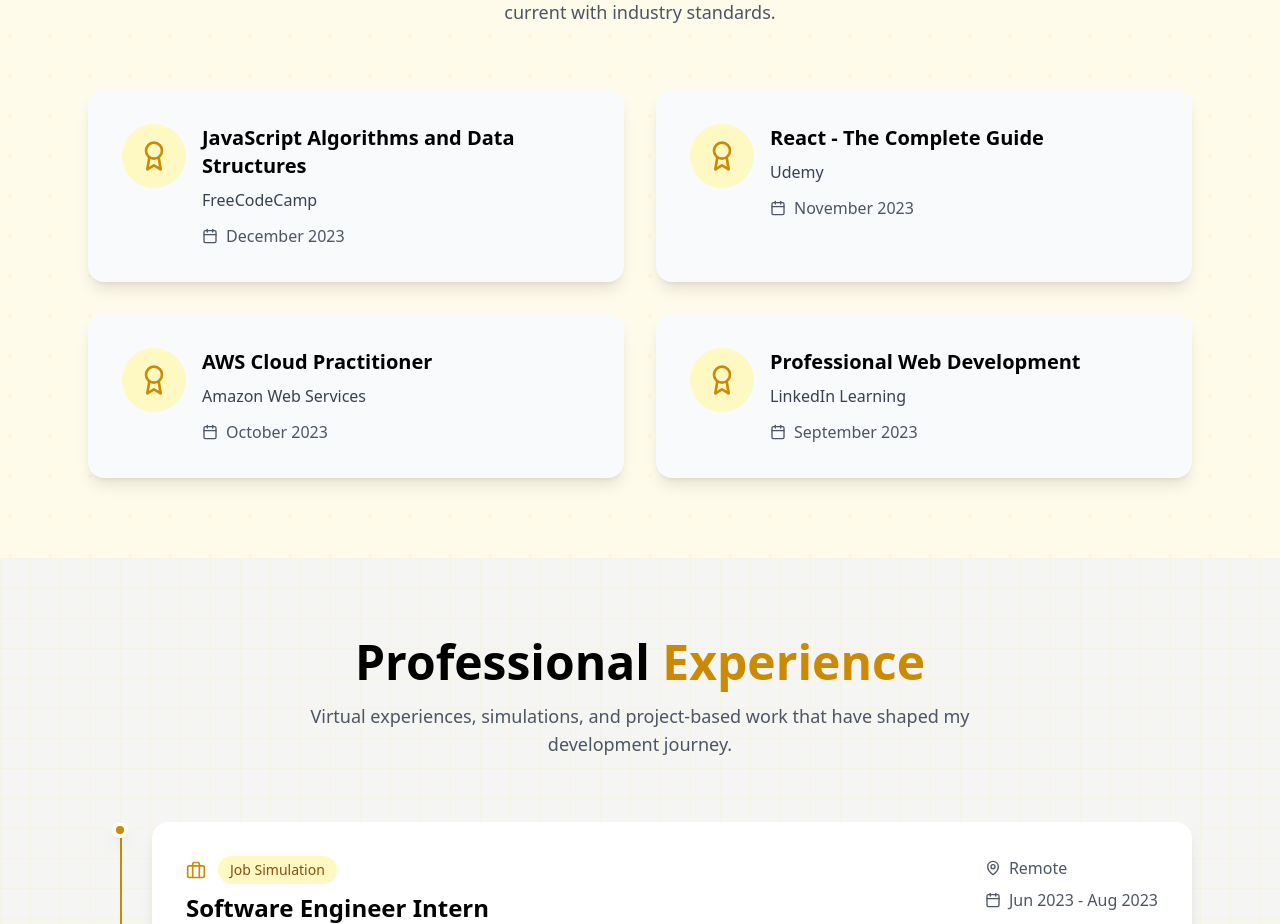
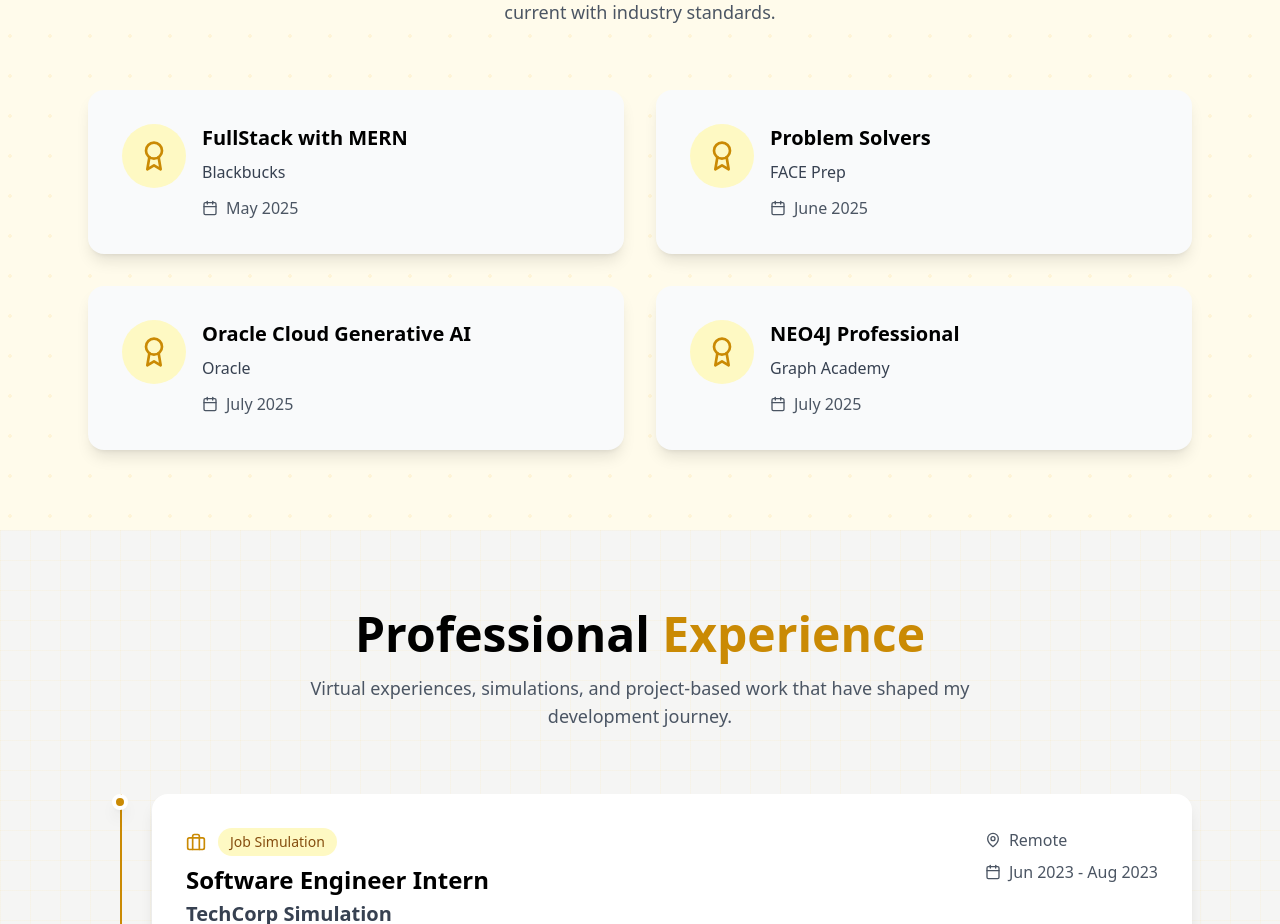
Before and after one commit to Akshit9150/portfolio, a React (Vite) app: page / in a window 1280 px wide. Shown: the part 1800-2724 px from the top of the page. Built offline with nearby package versions, Linux system fonts and the light colour scheme.

Commit message:
Updated Certificates.tsx

```diff
--- a/src/components/Certificates.tsx
+++ b/src/components/Certificates.tsx
@@ -4,27 +4,27 @@ import { Award, Calendar } from 'lucide-react';
 const Certificates = () => {
   const certificates = [
     {
-      title: "JavaScript Algorithms and Data Structures",
-      issuer: "FreeCodeCamp",
-      date: "December 2023",
+      title: "FullStack with MERN",
+      issuer: "Blackbucks",
+      date: "May 2025",
       logo: "https://images.pexels.com/photos/11035380/pexels-photo-11035380.jpeg?auto=compress&cs=tinysrgb&w=100"
     },
     {
-      title: "React - The Complete Guide",
-      issuer: "Udemy",
-      date: "November 2023",
+      title: "Problem Solvers",
+      issuer: "FACE Prep",
+      date: "June 2025",
       logo: "https://images.pexels.com/photos/11035380/pexels-photo-11035380.jpeg?auto=compress&cs=tinysrgb&w=100"
     },
     {
-      title: "AWS Cloud Practitioner",
-      issuer: "Amazon Web Services",
-      date: "October 2023",
+      title: "Oracle Cloud Generative AI",
+      issuer: "Oracle",
+      date: "July 2025",
       logo: "https://images.pexels.com/photos/11035380/pexels-photo-11035380.jpeg?auto=compress&cs=tinysrgb&w=100"
     },
     {
-      title: "Professional Web Development",
-      issuer: "LinkedIn Learning",
-      date: "September 2023",
+      title: "NEO4J Professional",
+      issuer: "Graph Academy",
+      date: "July 2025",
       logo: "https://images.pexels.com/photos/11035380/pexels-photo-11035380.jpeg?auto=compress&cs=tinysrgb&w=100"
     }
   ];
```
